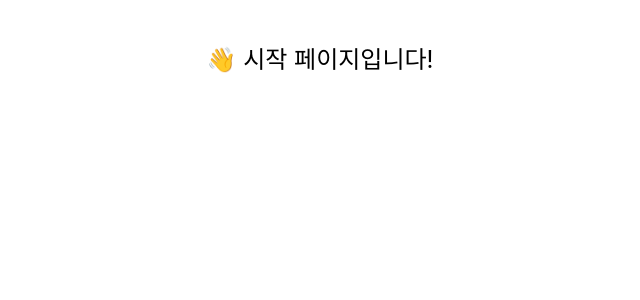
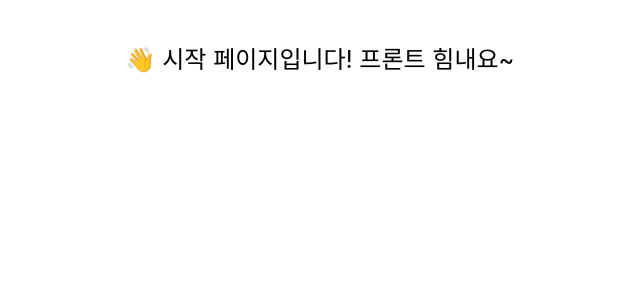
Before and after one commit to HUFSLION404TEAM/Frontend, a React (Create React App) app: page / in a window 1280 px wide. Shown: the top 300 px of the page, without its empty margins (320-960 px from the left). Built offline with nearby package versions, Linux system fonts and the light colour scheme.

Commit message:
메인 테스트

```diff
--- a/src/pages/common/Start/index.jsx
+++ b/src/pages/common/Start/index.jsx
@@ -1,9 +1,9 @@
-import React from 'react';
+import React from "react";
 
 const Start = () => {
   return (
-    <div style={{ padding: '40px', fontSize: '24px', textAlign: 'center' }}>
-      👋 시작 페이지입니다!
+    <div style={{ padding: "40px", fontSize: "24px", textAlign: "center" }}>
+      👋 시작 페이지입니다! 프론트 힘내요~
     </div>
   );
 };
```
